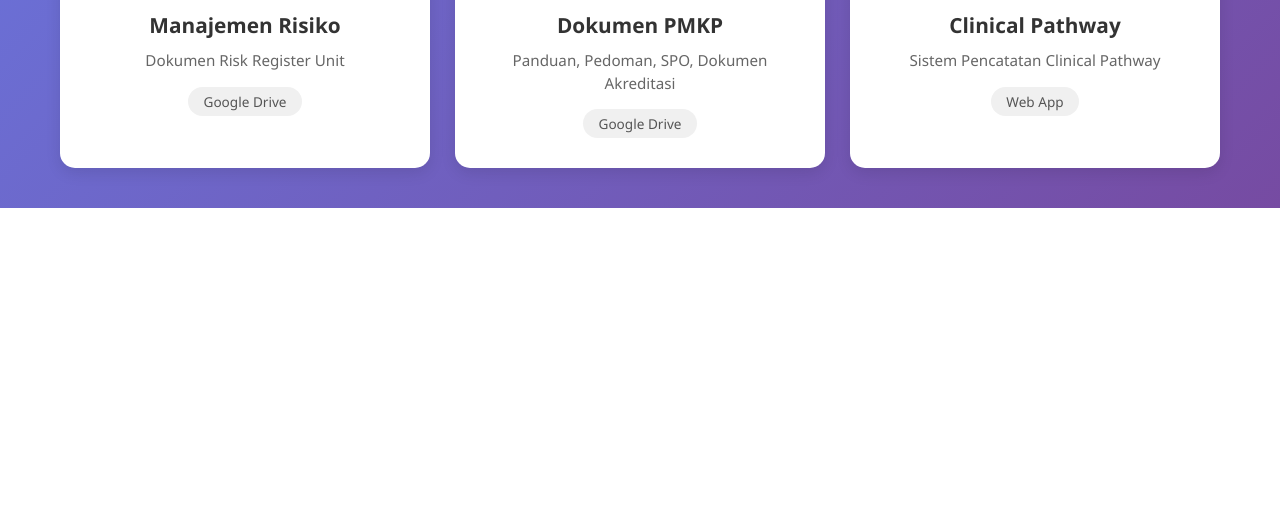
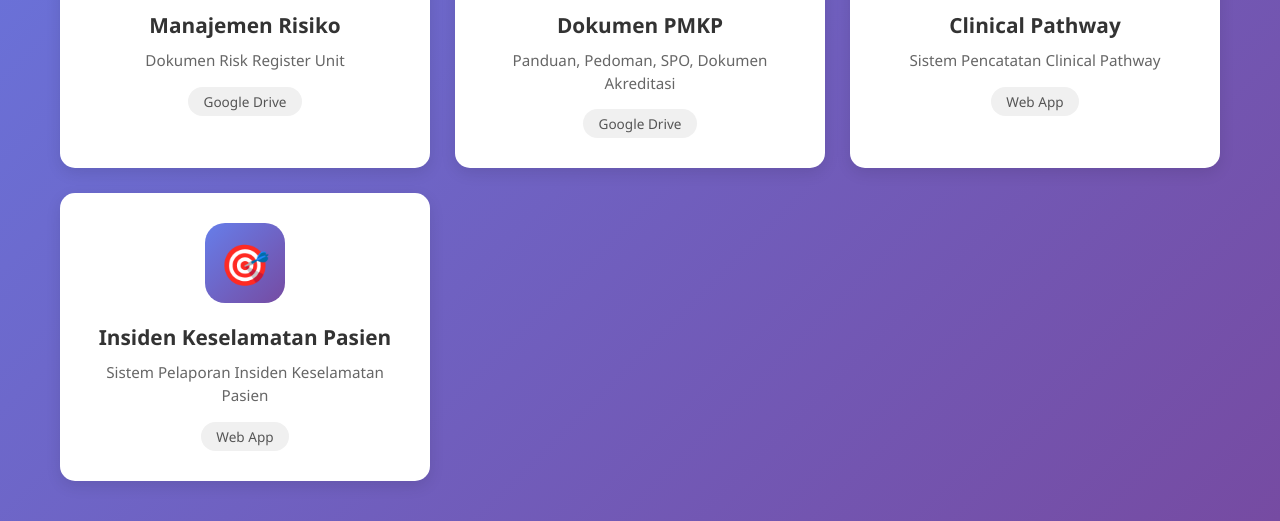
Before and after one commit to sihamakbar/dashboard_komite_mutu, a plain HTML site: page index.html in a window 1280 px wide. Shown: the part 646-1167 px from the top of the page. Before the commit the page ends 854 px from the top, so only its background shows below. Drawn offline with Linux system fonts and the light colour scheme.

Commit message:
Update index.html

```diff
--- a/index.html
+++ b/index.html
@@ -175,12 +175,12 @@
                 <span class="app-badge">Web App</span>
             </a>
 
-            <!-- <a href="https://example.com/app4" class="app-card" target="_blank">
+            <a href="http://http://192.168.0.17:82/riskguard/" class="app-card" target="_blank">
                 <div class="app-icon">🎯</div>
-                <h3>Manajemen PMKP</h3>
-                <p>Peningkatan Mutu dan Keselamatan Pasien</p>
+                <h3>Insiden Keselamatan Pasien</h3>
+                <p>Sistem Pelaporan Insiden Keselamatan Pasien</p>
                 <span class="app-badge">Web App</span>
-            </a> -->
+            </a>
         </div>
     </div>
 </body>
```
